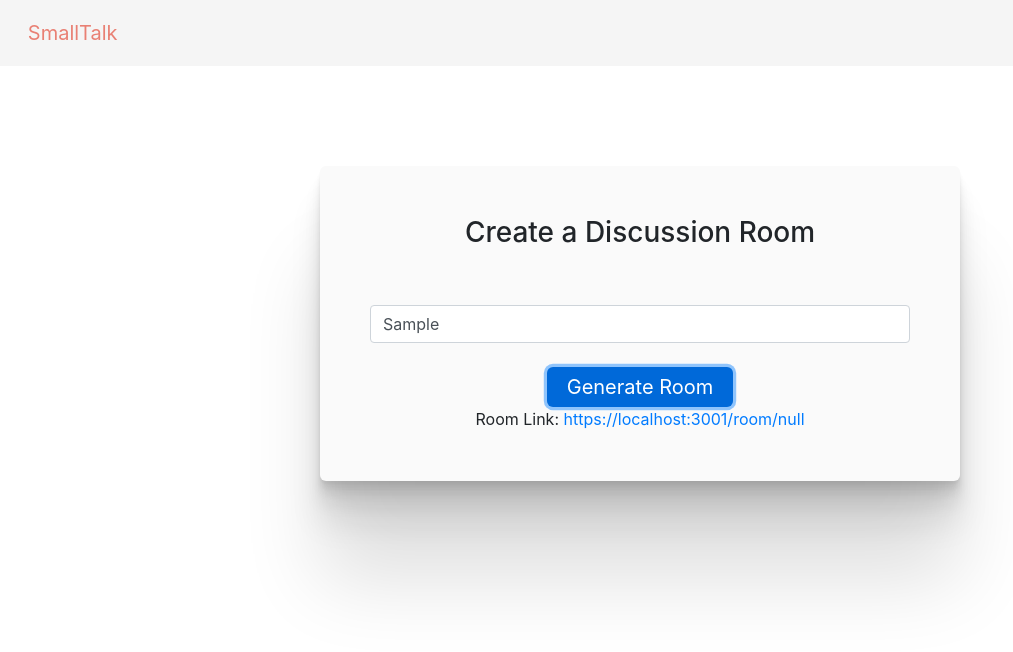
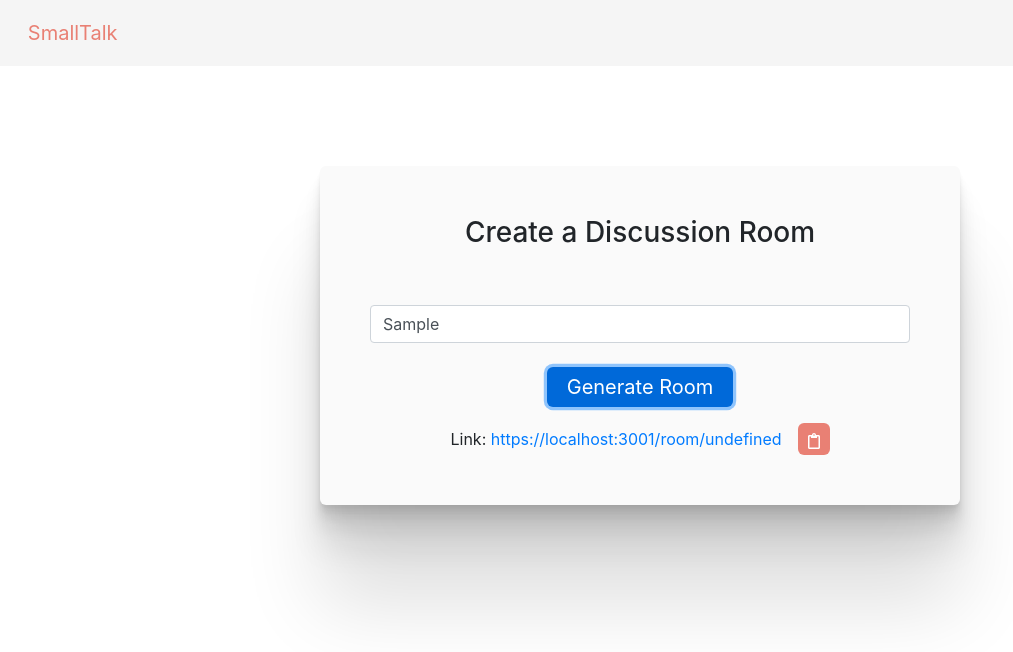
Before and after one commit to seniordesign-ufl/qaclient, a React (Create React App) app: page / in a window 1280 px wide. Both pictures are taken after typing "Sample" into the empty fields and a click on the button "Generate Room". Shown: the top 652 px of the page, without its empty margins (0-1013 px from the left). Built offline with nearby package versions, Linux system fonts and the light colour scheme.

Commit message:
Add copy button, animations

```diff
--- a/package.json
+++ b/package.json
@@ -17,6 +17,7 @@
     "react-router": "^5.2.0",
     "react-router-dom": "^5.2.0",
     "react-scripts": "4.0.1",
+    "react-spring": "^8.0.27",
     "socket.io-client": "^3.1.0",
     "web-vitals": "^0.2.4"
   },
--- a/src/Styling/LandingPage.css
+++ b/src/Styling/LandingPage.css
@@ -1,7 +1,6 @@
 .landing-page {
     position: relative;
     border-radius: 6px;
-    padding: 50px;
     background: #FAFAFA;
     min-height: 200px;
     width: 50vw;
@@ -15,8 +14,14 @@
     0 100px 80px rgba(0, 0, 0, 0.12);
 }
 
+.landing-box {
+    padding: 50px;
+    margin-top: 50px;
+    margin-bottom: 2em;
+}
 
-.landing-page button {
+
+.landing-page .generate-btn {
     background: #E98074;
     color: white;
     border-radius: 6px;
@@ -24,6 +29,30 @@
     border: 0;
 }
 
-.landing-page button:hover {
+.landing-page .generate-btn:hover {
     background: #f1a79f;
 }
+
+.link-box {
+    padding-top:1em;
+    min-height:3em;
+}
+
+.landing-page .copy-btn {
+    background: #E98074;
+    color: white;
+    width: 2em;
+    height: 2em;
+    border-radius: 6px;
+    border: 0;
+    padding: 0;
+    margin-left: 1em;
+}
+
+.clicked {
+    background: #f1a79f;
+}
+
+.landing-page .copy-btn > * {
+    text-align: center;
+}
--- a/src/Views/LandingPage.js
+++ b/src/Views/LandingPage.js
@@ -2,18 +2,22 @@ import React, { useContext, useState, useEffect } from "react";
 import { useHistory } from "react-router";
 import { API, AppContext } from "../AppContext";
 import axios from "axios";
-
-import Generate from "../components/Generate";
+import { FaRegClipboard, FaClipboardCheck } from 'react-icons/fa';
 
 import Header from "../components/Header";
 
 import "../Styling/LandingPage.css";
+import Slideout from "../components/Slideout";
+import { Link } from "react-router-dom";
 
+/**
+ * Landing page, first view that user interacts with.
+ * @param {} props
+ */
 function Landing(props) {
     const appContext = useContext(AppContext);
     const [showLink, updateShowLink] = useState(false);
     const [name, updateName] = useState("");
-    // const [shareableLink, updateShareableLink] = useState("http://localhost:3000/room/");
     /*
     Function That Executes When Generate Room Button Is Clicked
     Updates The Room Code, Display Name, and Sets The Show Link Boolean to True
@@ -23,26 +27,49 @@ function Landing(props) {
         appContext.dispatch({ type: "update-name", displayName: name });
         API.requestRoom();
         updateShowLink(true);
-
-        // axios.get(`http://localhost:3000/request-room`).then(res => {
-        //     console.log(res);
-        //     updateShareableLink(shareableLink + res);
-        // });
     }
-
     return (
         <div>
             <Header roomKey={appContext.roomKey} />
             <div className="landing-page">
-                <div className="create">
-                    <h3>Create a Discussion Room</h3><br /><br />
-                    <input type="text" id="displayName" class="form-control" aria-describedby="passwordHelpBlock" input placeholder="Enter Display Name" onChange={(e) => updateName(e.target.value)} /> <br />
-                    <button type="button" class="btn btn-primary btn-lg" onClick={handleGenerateClick}>Generate Room</button>
+                <div className="landing-box">
+
+                    <div className="create">
+                        <h3>Create a Discussion Room</h3><br /><br />
+                        <input type="text" id="displayName" class="form-control" aria-describedby="passwordHelpBlock" input placeholder="Enter Display Name" onChange={(e) => updateName(e.target.value)} /> <br />
+                        <button type="button" class="btn btn-primary btn-lg generate-btn" onClick={handleGenerateClick}>Generate Room</button>
+                    </div>
+                    <div className="link-box">
+                        {showLink ? <Slideout>
+                            <div>
+                                Link: <Link to={`/room/${appContext.roomKey}`}>{"https://localhost:3001/room/" + appContext.roomKey}</Link>
+                                <Copy link={`https://localhost:3001/room/${appContext.roomKey}`} />
+                            </div>
+                        </Slideout> : <div></div>}
+                    </div>
                 </div>
-                {showLink ? <Generate /> : null}
             </div>
         </div>
     );
 }
 
+/**
+ * Copy button that disables itself once clicked.
+ * @param {} props
+ */
+function Copy(props) {
+    const [clicked, setClicked] = useState(false);
+    const doCopy = () => {
+        navigator.clipboard.writeText(props.link);
+        setClicked(true);
+    }
+    return <>
+        <button onClick={doCopy} disabled={clicked} className={`copy-btn ${clicked && 'clicked'}`}>
+            {clicked ? <FaClipboardCheck></FaClipboardCheck> :
+                <FaRegClipboard></FaRegClipboard>}
+        </button>
+    </>
+}
+
+
 export default Landing;
--- a/src/components/Generate.js
+++ /dev/null
@@ -1,21 +0,0 @@
-
-import React, { useContext, useEffect } from "react";
-import axios from "axios";
-import { Link } from "react-router-dom";
-import { AppContext } from "../AppContext";
-
-// Returns A Greeting and The Room Code That Is Generated
-function Generate(props) {
-
-    const { state: contextState, dispatch } = useContext(AppContext);
-
-    return (
-        <div className="generate-class">
-            <div>
-                Room Link: <Link to={"/room/" + contextState.roomKey}>{"https://localhost:3001/room/" + contextState.roomKey}</Link>
-            </div>
-        </div>
-    );
-}
-
-export default Generate;
--- /dev/null
+++ b/src/components/Slideout.js
@@ -0,0 +1,27 @@
+import { useTransition, animated } from 'react-spring'
+import { useState } from 'react'
+
+export default function Slideout(props) {
+    const transitions = useTransition(null, null, {
+        from: { transform: 'translate3d(-50%,0,0)' },
+        enter: { transform: 'translate3d(0,0,0)' },
+        leave: { transform: 'translate3d(-50%,0,0)' },
+    })
+    const children = props.children;
+    // const [show, set] = useState(true)
+    // const transitions = useTransition(show, null, {
+    //     from: { position: 'absolute', opacity: 0 },
+    //     enter: { opacity: 1 },
+    //     leave: { opacity: 0 },
+    // })
+    // return transitions.map(({ item, key, props }) =>
+    //     item && <animated.div key={key} style={props}>✌️</animated.div>
+    // )
+    return transitions.map(({ item: Item, props, key }) =>
+        <div key={key} style={{ overflow: "hidden" }}>
+            <animated.div key={key} style={props}>
+                {children}
+            </animated.div>
+        </div>
+    )
+}
```
Also changed, not shown: 1 other file (tests, documents, lock files or other folders).
